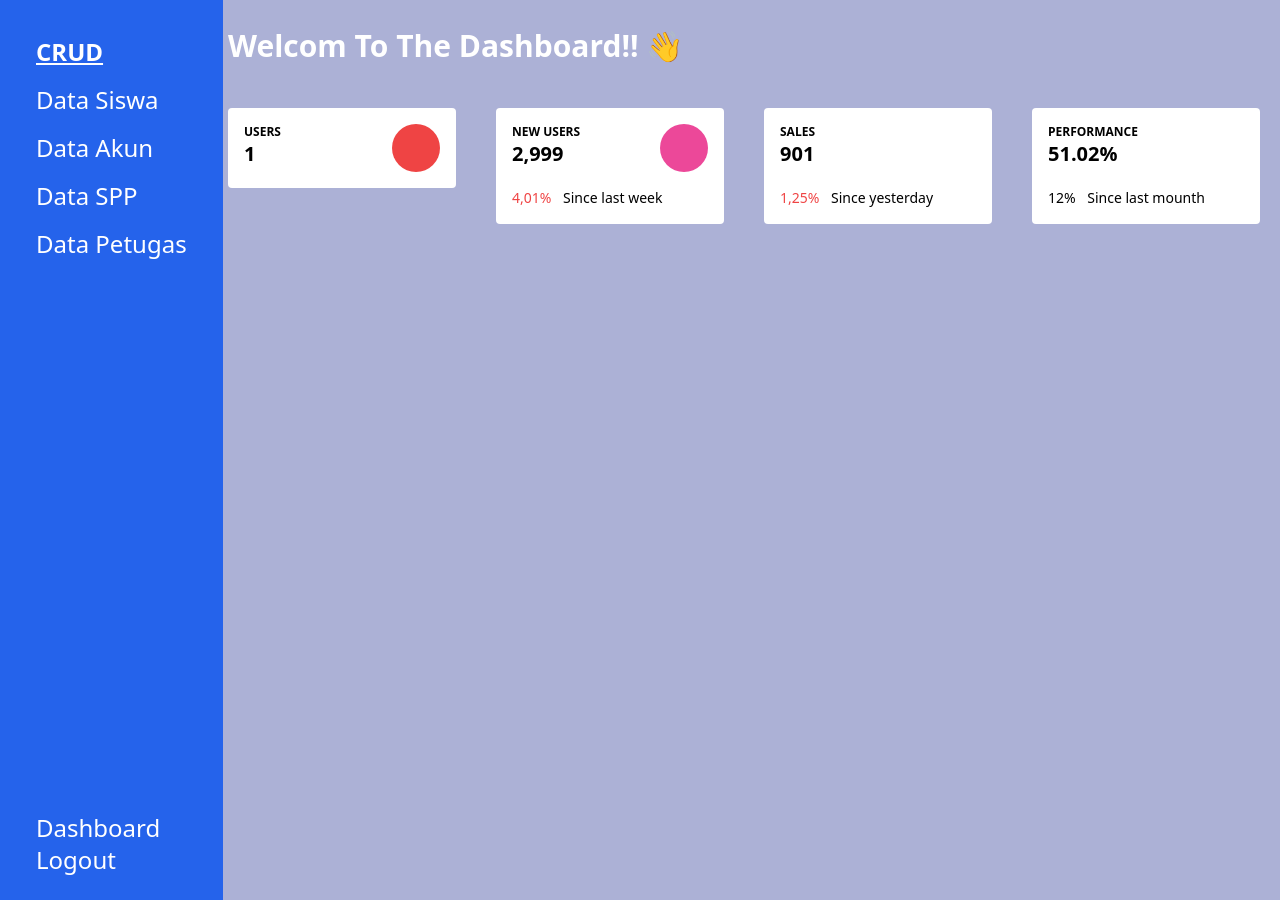
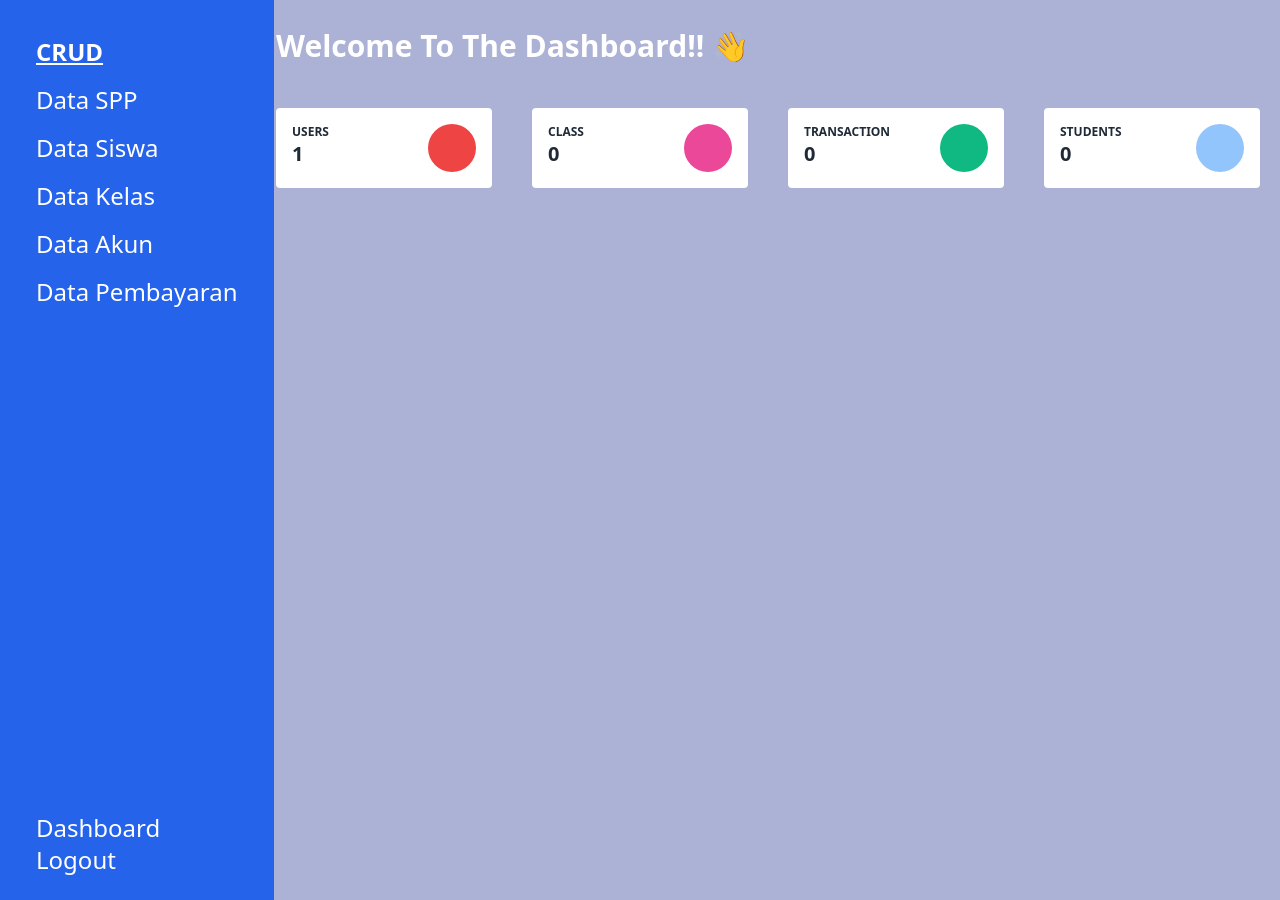
Before and after one commit to DefinetlyNotRay/PROJECT-SPP, a PHP site: page /CRUD/index.php in a window 1280 px wide. Run offline with PHP 8.4, Linux system fonts and the light colour scheme; the visitor is signed in with stand-in values (Sample User, id 1); data comes from the database, SQL or seed files in the repository; data that the repository does not hold is empty; style sheets or scripts are compiled from the project's sources.

Commit message:
im tired

```diff
--- a/package.json
+++ b/package.json
@@ -10,6 +10,7 @@
   "author": "",
   "license": "ISC",
   "devDependencies": {
+    "daisyui": "^3.9.3",
     "tailwindcss": "^3.3.3"
   }
 }
--- a/pages/CRUD/index.php
+++ b/pages/CRUD/index.php
@@ -15,18 +15,19 @@
 
   <body class="min-h-screen bg-blue-light">
 
-    <nav class="fixed min-h-screen">
+    <nav class="fixed min-h-screen min-w-72">
       <div>
-
       </div>
       <div class="min-h-screen px-4 py-5 bg-blue-600 py-auto w-fit">
         <ul class="flex flex-col h-screen gap-4 py-4 text-white text-m">
         <li><a class="px-5 text-2xl font-bold underline" href="../CRUD/index.php"><span class="sr-only">(current)</span>CRUD</a></li>
+        <li><a class="px-5 text-2xl hover:underline" href="./data_spp.php">Data SPP</a></li>
+          <li><a class="px-5 text-2xl hover:underline" href="./data_siswa.php">Data Siswa</a></li>
+          <li><a class="px-5 text-2xl hover:underline" href="./data_kelas.php">Data Kelas</a></li>
+          <li><a class="px-5 text-2xl hover:underline" href="./data_akun.php">Data Akun</a></li>
 
-          <li><a class="px-5 text-2xl hover:underline" href="dashboard/index.php">Data Siswa</a></li>
-          <li><a class="px-5 text-2xl hover:underline" href="">Data Akun</a></li>
-          <li><a class="px-5 text-2xl hover:underline" href="">Data SPP</a></li>
-          <li><a class="px-5 text-2xl hover:underline" href="">Data Petugas</a></li>
+          <li><a class="px-5 text-2xl hover:underline" href="./data_pembayaran.php">Data Pembayaran</a></li>
+
           <div class="fixed bottom-6 ">
               <li><a class="px-5 text-2xl hover:underline" href="../dashboard/index.php">Dashboard</a></li>
               <li><a class="px-5 text-2xl hover:underline" href="../../login/logout.php">Logout</a></li>
@@ -35,17 +36,23 @@
         </ul>
       </div>
     </nav>
-    <div class="pl-5 py-7 ml-52">
-        <p class="text-3xl font-bold text-white">Welcom To The Dashboard!! 👋</p>
+    <div class="pl-5 py-7 ml-64">
+        <p class="text-3xl font-bold text-white">Welcome To The Dashboard!! 👋</p>
     </div>
-    <div class="flex flex-wrap ml-52 ">
+
+    <div class="flex flex-wrap ml-64 ">
     <div class="w-full px-5 mt-4 mb-4 lg:w-6/12 xl:w-3/12">
     <div class="relative flex flex-col min-w-0 mb-3 break-words bg-white rounded shadow-lg xl:mb-0">
+        <?php
+            require("../../connection.php");
+            $query = mysqli_query($conn, "SELECT COUNT(id_akun) FROM `data_akun`");
+            while($row = mysqli_fetch_array($query)){
+        ?>
         <div class="flex-auto p-4">
         <div class="flex flex-wrap">
             <div class="relative flex-1 flex-grow w-full max-w-full pr-4">
             <h5 class="text-xs font-bold uppercase text-blueGray-400">Users</h5>
-            <span class="text-xl font-semibold text-blueGray-700">1</span>
+            <span class="text-xl font-semibold text-blueGray-700"><?php echo $row['COUNT(id_akun)']; ?></span>
             </div>
             <div class="relative flex-initial w-auto pl-4">
             <div class="inline-flex items-center justify-center w-12 h-12 p-3 text-center text-white bg-red-500 rounded-full shadow-lg">
@@ -57,14 +64,19 @@
         </div>
     </div>
     </div>
-
+        <?php }?>
+        <?php
+            require("../../connection.php");
+            $query = mysqli_query($conn, "SELECT COUNT(id_kelas) FROM `data_kelas`");
+            while($row = mysqli_fetch_array($query)){
+        ?>
     <div class="w-full px-5 mt-4 lg:w-6/12 xl:w-3/12">
     <div class="relative flex flex-col min-w-0 mb-4 break-words bg-white rounded shadow-lg xl:mb-0">
         <div class="flex-auto p-4">
         <div class="flex flex-wrap">
             <div class="relative flex-1 flex-grow w-full max-w-full pr-4">
-            <h5 class="text-xs font-bold uppercase text-blueGray-400">New users</h5>
-            <span class="text-xl font-semibold text-blueGray-700">2,999</span>
+            <h5 class="text-xs font-bold uppercase text-blueGray-400">Class</h5>
+            <span class="text-xl font-semibold text-blueGray-700"><?php echo $row['COUNT(id_kelas)'] ?></span>
             </div>
             <div class="relative flex-initial w-auto pl-4">
             <div class="inline-flex items-center justify-center w-12 h-12 p-3 text-center text-white bg-pink-500 rounded-full shadow-lg">
@@ -72,54 +84,62 @@
             </div>
             </div>
         </div>
-        <p class="mt-4 text-sm text-blueGray-400">
-            <span class="mr-2 text-red-500"><i class="fas fa-arrow-down"></i> 4,01%</span>
-            <span class="whitespace-nowrap"> Since last week </span></p>
+
         </div>
     </div>
     </div>
-
+    <?php }?>
+    <?php
+            require("../../connection.php");
+            $query = mysqli_query($conn, "SELECT COUNT(id_pembayaran) FROM `data_pembayaran`");
+            while($row = mysqli_fetch_array($query)){
+        ?>
     <div class="w-full px-5 mt-4 lg:w-6/12 xl:w-3/12">
     <div class="relative flex flex-col min-w-0 mb-6 break-words bg-white rounded shadow-lg xl:mb-0">
         <div class="flex-auto p-4">
         <div class="flex flex-wrap">
             <div class="relative flex-1 flex-grow w-full max-w-full pr-4">
-            <h5 class="text-xs font-bold uppercase text-blueGray-400">Sales</h5>
-            <span class="text-xl font-semibold text-blueGray-700">901</span>
+            <h5 class="text-xs font-bold uppercase text-blueGray-400">Transaction</h5>
+            <span class="text-xl font-semibold text-blueGray-700"><?php echo $row['COUNT(id_pembayaran)']?></span>
             </div>
             <div class="relative flex-initial w-auto pl-4">
-            <div class="inline-flex items-center justify-center w-12 h-12 p-3 text-center text-white rounded-full shadow-lg bg-lightBlue-500">
+            <div class="inline-flex items-center justify-center w-12 h-12 p-3 text-center text-white rounded-full shadow-lg bg-green-500">
                 <i class="fas fa-users"></i>
             </div>
             </div>
         </div>
-        <p class="mt-4 text-sm text-blueGray-400">
-            <span class="mr-2 text-red-500"><i class="fas fa-arrow-down"></i> 1,25% </span>
-            <span class="whitespace-nowrap"> Since yesterday </span></p>
+
         </div>
     </div>
     </div>
-
+    <?php }?>
+    <?php
+            require("../../connection.php");
+            $query = mysqli_query($conn, "SELECT COUNT(nisn) FROM `data_siswa`");
+            while($row = mysqli_fetch_array($query)){
+        ?>
     <div class="w-full px-5 mt-4 lg:w-6/12 xl:w-3/12">
     <div class="relative flex flex-col min-w-0 mb-6 break-words bg-white rounded shadow-lg xl:mb-0">
         <div class="flex-auto p-4">
         <div class="flex flex-wrap">
             <div class="relative flex-1 flex-grow w-full max-w-full pr-4">
-            <h5 class="text-xs font-bold uppercase text-blueGray-400">Performance</h5>
-            <span class="text-xl font-semibold text-blueGray-700">51.02% </span>
+            <h5 class="text-xs font-bold uppercase text-blueGray-400">Students</h5>
+            <span class="text-xl font-semibold text-blueGray-700"><?php echo $row['COUNT(nisn)']?></span>
             </div>
             <div class="relative flex-initial w-auto pl-4">
-            <div class="inline-flex items-center justify-center w-12 h-12 p-3 text-center text-white rounded-full shadow-lg bg-emerald-500">
+            <div class="inline-flex items-center justify-center w-12 h-12 p-3 text-center text-white rounded-full shadow-lg bg-blue-300">
                 <i class="fas fa-percent"></i>
             </div>
             </div>
         </div>
-        <p class="mt-4 text-sm text-blueGray-400">
-            <span class="mr-2 text-emerald-500"><i class="fas fa-arrow-up"></i> 12% </span>
-            <span class="whitespace-nowrap"> Since last mounth </span></p>
+
         </div>
+        <?php }?>
+
     </div>
     </div>
+
 </div>
+
   </body>
 </html>
--- a/tailwind.config.js
+++ b/tailwind.config.js
@@ -99,5 +99,5 @@ module.exports = {
     },
     extend: {},
   },
-  plugins: [],
+  plugins: [require("daisyui")],
 };
```
Also changed, not shown: pages/CRUD/data_akun.php (added, +103 -0 lines), pages/CRUD/data_kelas.php (added, +40 -0 lines), pages/CRUD/data_pembayaran.php (added, +40 -0 lines), pages/CRUD/data_siswa.php (added, +40 -0 lines), pages/CRUD/data_spp.php (added, +41 -0 lines), package-lock.json.
